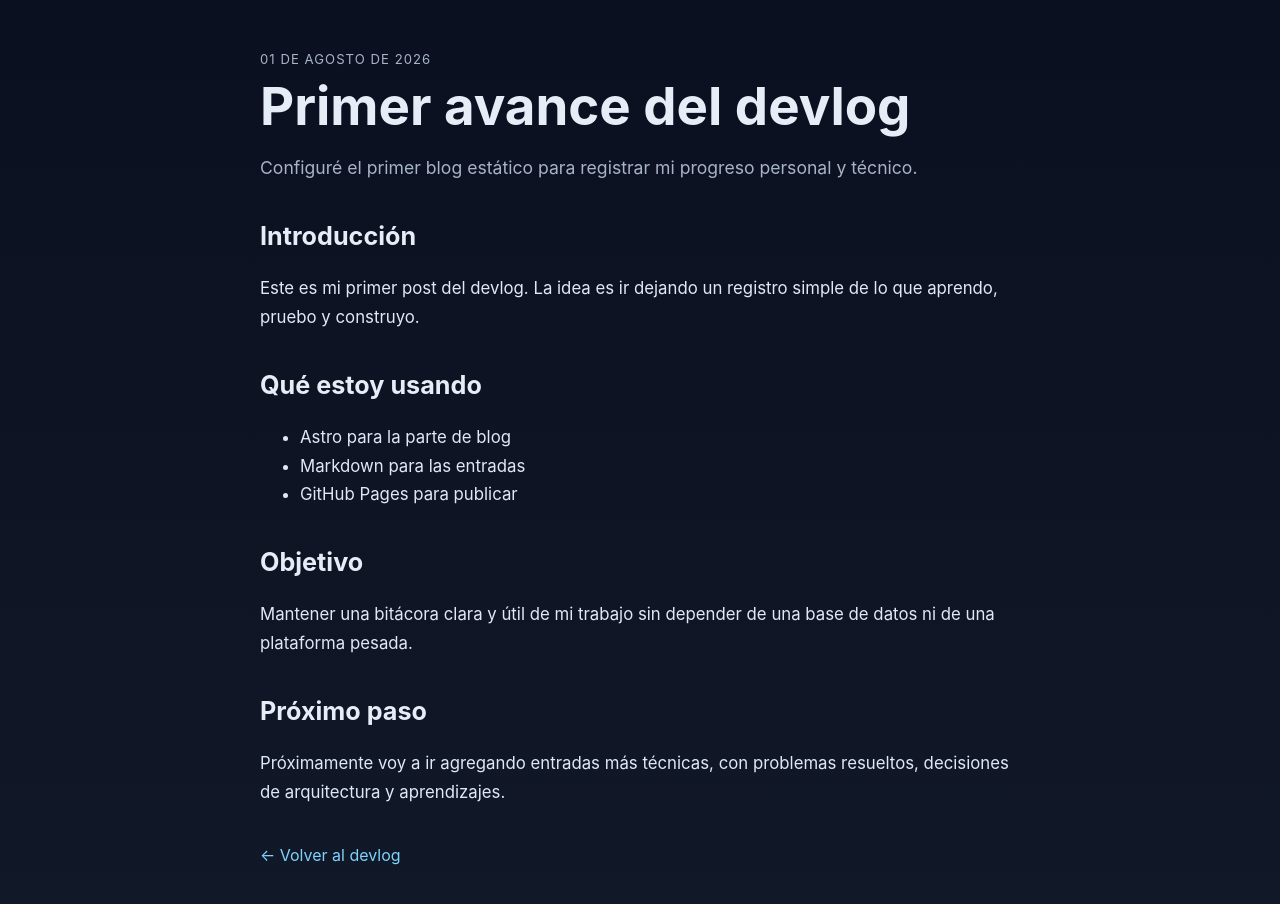
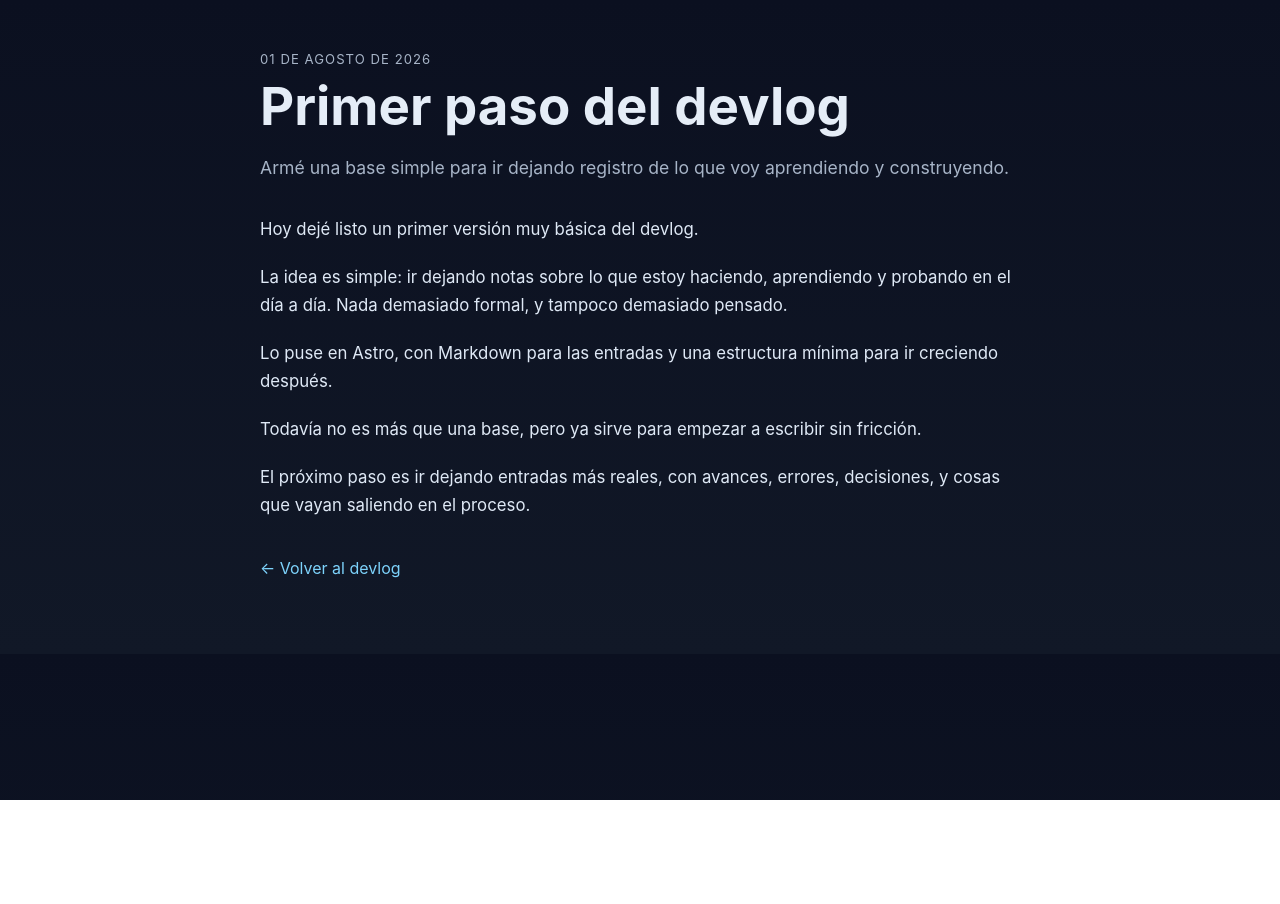
Before and after one commit to manicho/manicho, an Astro site: page /posts/2026-08-01-primer-avance in a window 1280 px wide. After the commit the page ends 800 px from the top, so only its background shows below. Built offline with nearby package versions, Linux system fonts and the light colour scheme; Astro itself is replaced by a stand-in of ours.

Commit message:
docs(post): make first devlog entry more natural

```diff
--- a/src/content/posts/2026-08-01-primer-avance.md
+++ b/src/content/posts/2026-08-01-primer-avance.md
@@ -1,23 +1,15 @@
 ---
-title: Primer avance del devlog
+title: Primer paso del devlog
 date: 2026-08-01
-description: Configuré el primer blog estático para registrar mi progreso personal y técnico.
+description: Armé una base simple para ir dejando registro de lo que voy aprendiendo y construyendo.
 ---
 
-## Introducción
+Hoy dejé listo un primer versión muy básica del devlog.
 
-Este es mi primer post del devlog. La idea es ir dejando un registro simple de lo que aprendo, pruebo y construyo.
+La idea es simple: ir dejando notas sobre lo que estoy haciendo, aprendiendo y probando en el día a día. Nada demasiado formal, y tampoco demasiado pensado.
 
-## Qué estoy usando
+Lo puse en Astro, con Markdown para las entradas y una estructura mínima para ir creciendo después.
 
-- Astro para la parte de blog
-- Markdown para las entradas
-- GitHub Pages para publicar
+Todavía no es más que una base, pero ya sirve para empezar a escribir sin fricción.
 
-## Objetivo
-
-Mantener una bitácora clara y útil de mi trabajo sin depender de una base de datos ni de una plataforma pesada.
-
-## Próximo paso
-
-Próximamente voy a ir agregando entradas más técnicas, con problemas resueltos, decisiones de arquitectura y aprendizajes.
+El próximo paso es ir dejando entradas más reales, con avances, errores, decisiones, y cosas que vayan saliendo en el proceso.
```
